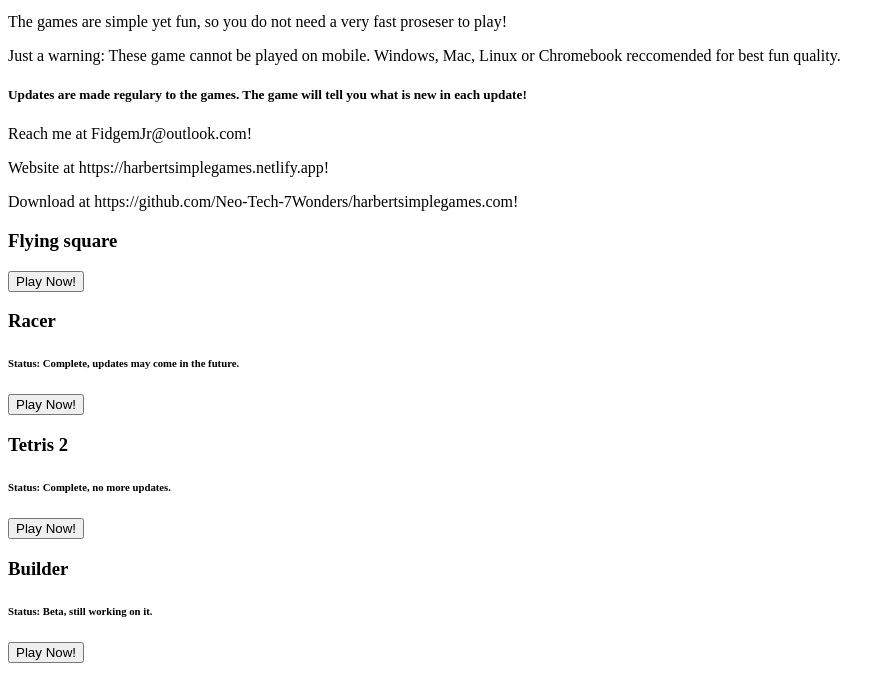
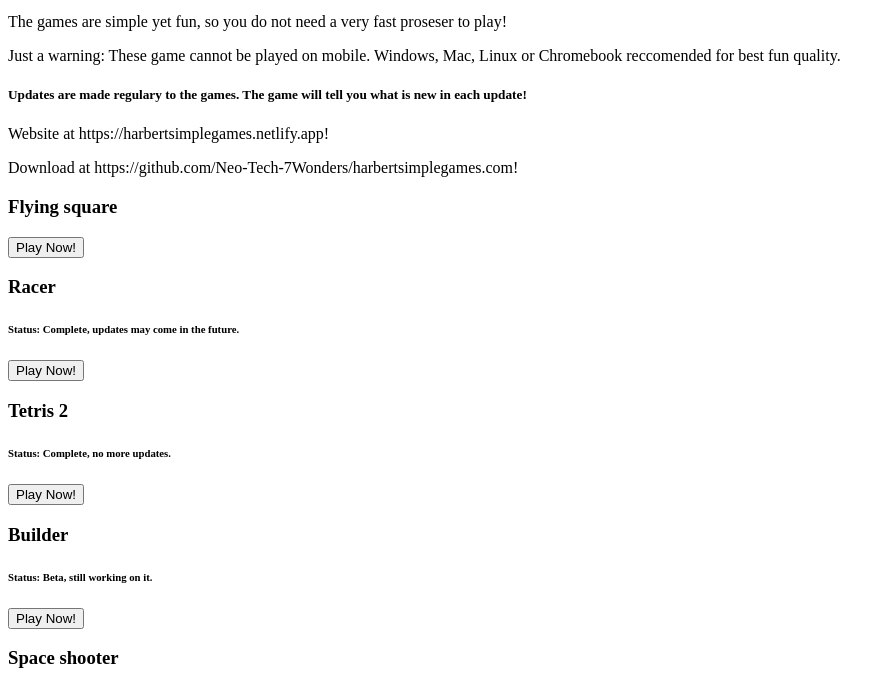
Before and after one commit to Neo-Tech-7Wonders/harbertsimplegames.com, a plain HTML site: page index.html in a window 1280 px wide. Shown: the part 101-779 px from the top of the page, without its empty margins (0-892 px from the left). Drawn offline with Linux system fonts and the light colour scheme.

Commit message:
Update index.html

```diff
--- a/index.html
+++ b/index.html
@@ -5,7 +5,6 @@
 <p>The games are simple yet fun, so you do not need a very fast proseser to play!</p>
 <p>Just a warning: These game cannot be played on mobile. Windows, Mac, Linux or Chromebook reccomended for best fun quality.</p>
 <h5>Updates are made regulary to the games. The game will tell you what is new in each update!</h5>
-<p>Reach me at FidgemJr@outlook.com!</p>
 <p>Website at https://harbertsimplegames.netlify.app!</p>
 <p>Download at https://github.com/Neo-Tech-7Wonders/harbertsimplegames.com!</p>
 <h3>Flying square</h3>
```
